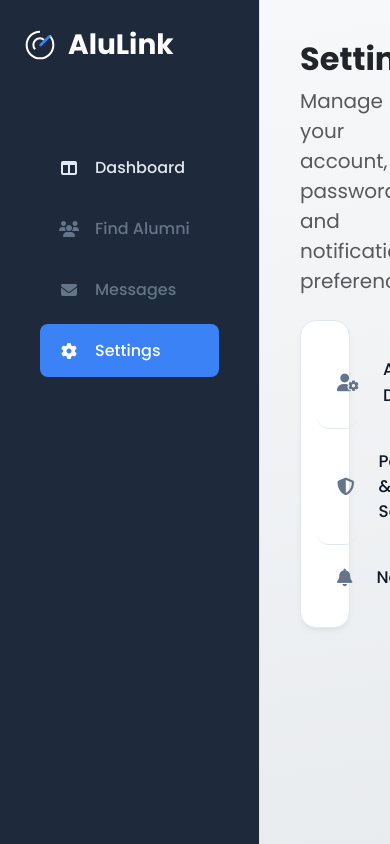
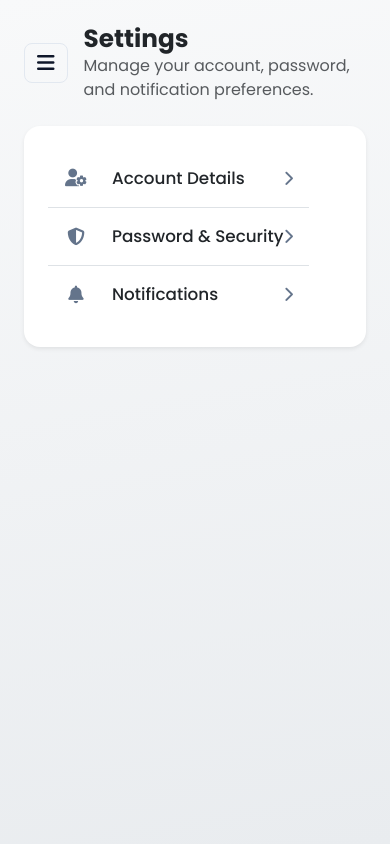
Before and after one commit to ShinePaul1202/alumni_connect, a Django app: template alumni_connect/core/templates/core/account/settings_home.html in a window 390 px wide. Run offline with Django 5.2, Linux system fonts and the light colour scheme; the template is opened without the code that fills it, so the values that code supplies are empty.

Commit message:
feat: Make settings page responsive

```diff
--- a/alumni_connect/core/templates/core/account/settings_home.html
+++ b/alumni_connect/core/templates/core/account/settings_home.html
@@ -30,11 +27,10 @@
             background-color: var(--main-bg);
             color: var(--text-dark);
             font-family: 'Poppins', sans-serif;
+            overflow-x: hidden; /* Prevent horizontal scroll on mobile */
         }
 
-        .dashboard-container {
-            display: flex;
-        }
+        .dashboard-container { display: flex; }
 
         .sidebar {
             width: var(--sidebar-width);
@@ -105,86 +57,87 @@
             width: calc(100% - var(--sidebar-width));
         }
 
-        .main-header .h1 {
-            font-size: 2rem;
-            font-weight: 700;
+        /* Styles for the settings card in the main content area */
+        .list-group-item-action { font-weight: 500; font-size: 1.05rem; }
+        .list-group-item-action .icon { color: var(--text-muted); width: 24px; margin-right: 1.5rem; text-align: center; font-size: 1.1rem; }
+        .list-group-item-action .chevron { margin-left: auto; color: var(--text-muted); font-size: 0.9em; }
+
+        /* Responsive Sidebar Styles */
+        .sidebar-toggle { display: none; background: none; border: 1px solid var(--border-color); border-radius: 0.5rem; color: var(--text-dark); font-size: 1.25rem; padding: 0.25rem 0.75rem; }
+        .overlay { position: fixed; top: 0; left: 0; width: 100%; height: 100%; background: rgba(0, 0, 0, 0.4); z-index: 1040; opacity: 0; pointer-events: none; transition: opacity 0.3s ease-in-out; }
+
+        @media (max-width: 991.98px) {
+            .sidebar-toggle { display: block; }
+            .sidebar {
+                position: fixed;
+                left: 0;
+                top: 0;
+                z-index: 1050;
+                transform: translateX(-100%);
+            }
+            body.sidebar-visible .sidebar {
+                transform: translateX(0);
+            }
+            .main-content {
+                width: 100%;
+                margin-left: 0;
+                padding: 1.5rem;
+            }
+            body.sidebar-visible .overlay {
+                opacity: 1;
+                pointer-events: auto;
+            }
         }
-
-        /* Styles for the settings card in the main content area */
-        .settings-card {
-            background-color: var(--card-bg);
-            border: 1px solid var(--border-color);
-            border-radius: 1rem;
-            box-shadow: 0 4px 6px -1px rgba(0, 0, 0, 0.05), 0 2px 4px -2px rgba(0, 0, 0, 0.05);
-            padding: 1rem;
-        }
-        .action-list { display: flex; flex-direction: column; }
-        .action-list-item { display: flex; align-items: center; padding: 1.25rem; text-decoration: none; color: var(--text-dark); border-radius: 0.75rem; transition: background-color 0.2s ease-in-out; font-weight: 500; font-size: 1.05rem; }
-        .action-list-item:not(:last-child) { border-bottom: 1px solid var(--border-color); }
-        .action-list-item:hover { background-color: #f8fafc; }
-        .action-list-item .icon { color: var(--text-muted); width: 24px; margin-right: 1.5rem; text-align: center; font-size: 1.1rem; }
-        .action-list-item .chevron { margin-left: auto; color: var(--text-muted); font-size: 0.9em; }
     </style>
 </head>
 <body>
     <div class="dashboard-container">
+        <div class="overlay" id="overlay"></div>
+
         <!-- Main Sidebar -->
         <aside class="sidebar" id="sidebar">
             <a href="{% url 'core:home' %}" class="brand-logo">
                 <svg width="32" height="32" viewBox="0 0 24 24" fill="none" xmlns="http://www.w3.org/2000/svg"><g><path d="M12 2C6.477 2 2 6.477 2 12C2 17.523 6.477 22 12 22C17.523 22 22 17.523 22 12C22 9.253 20.941 6.786 19.23 5" stroke="white" stroke-width="1.5"/></g><g><path d="M15.195 8.368C14.337 7.51 13.235 7 12 7C9.239 7 7 9.239 7 12C7 13.235 7.51 14.337 8.368 15.195" stroke="white" stroke-width="1.5"/></g><g><path d="M12.5 12L19 5.5" stroke="#3b82f6" stroke-width="2" stroke-linecap="round" stroke-linejoin="round" /></g></svg><span>AluLink</span></a>
 
-            <!-- Sidebar Navigation - HTML structure matches the dashboard -->
             <nav class="sidebar-nav mt-3">
                 {% if profile.user_type == 'alumni' %}
-                    <a href="{% url 'core:alumni_dashboard' %}" class="nav-item">
-                        <i class="fa-solid fa-table-columns fa-fw"></i>
-                        <span>Dashboard</span>
-                    </a>
+                    <a href="{% url 'core:alumni_dashboard' %}" class="nav-item"><i class="fa-solid fa-table-columns fa-fw"></i><span>Dashboard</span></a>
                 {% else %}
-                    <a href="{% url 'core:student_dashboard' %}" class="nav-item">
-                        <i class="fa-solid fa-table-columns fa-fw"></i>
-                        <span>Dashboard</span>
-                    </a>
+                    <a href="{% url 'core:student_dashboard' %}" class="nav-item"><i class="fa-solid fa-table-columns fa-fw"></i><span>Dashboard</span></a>
                 {% endif %}
 
-                <a href="{% url 'core:find_alumni' %}" class="nav-item {% if not profile.is_verified %}disabled{% endif %}">
-                    <i class="fa-solid fa-users fa-fw"></i>
-                    <span>Find Alumni</span>
-                </a>
-
-                <a href="#" class="nav-item {% if not profile.is_verified %}disabled{% endif %}">
-                    <i class="fa-solid fa-envelope fa-fw"></i>
-                    <span>Messages</span>
-                </a>
-
-                <!-- This is now the active link -->
-                <a href="{% url 'core:account_settings' %}" class="nav-item active">
-                    <i class="fa-solid fa-gear fa-fw"></i>
-                    <span>Settings</span>
-                </a>
+                <a href="{% url 'core:find_alumni' %}" class="nav-item {% if not profile.is_verified %}disabled{% endif %}"><i class="fa-solid fa-users fa-fw"></i><span>Find Alumni</span></a>
+                <a href="#" class="nav-item {% if not profile.is_verified %}disabled{% endif %}"><i class="fa-solid fa-envelope fa-fw"></i><span>Messages</span></a>
+                <a href="{% url 'core:account_settings' %}" class="nav-item active"><i class="fa-solid fa-gear fa-fw"></i><span>Settings</span></a>
             </nav>
         </aside>
 
-        <!-- Main Content Area (Unchanged) -->
+        <!-- Main Content Area -->
         <main class="main-content">
-            <div class="main-header mb-4">
-                <h1 class="h1">Settings</h1>
-                <p class="text-muted fs-5">Manage your account, password, and notification preferences.</p>
-            </div>
+            <header class="d-flex align-items-center mb-4">
+                <!-- Hamburger button, only visible on mobile -->
+                <button class="sidebar-toggle me-3" id="sidebar-toggle-btn" type="button">
+                    <i class="fa-solid fa-bars"></i>
+                </button>
+                <div>
+                    <h1 class="h2 fw-bold mb-0">Settings</h1>
+                    <p class="text-muted mb-0">Manage your account, password, and notification preferences.</p>
+                </div>
+            </header>
 
-            <div class="settings-card mt-4">
-                <div class="action-list">
-                    <a href="{% url 'core:account_details' %}" class="action-list-item">
+            <div class="card shadow-sm border-0 rounded-4 mt-4">
+                <div class="list-group list-group-flush">
+                    <a href="{% url 'core:account_details' %}" class="list-group-item list-group-item-action d-flex align-items-center p-3">
                         <i class="icon fa-solid fa-user-gear fa-fw"></i>
                         <span>Account Details</span>
                         <i class="chevron fa-solid fa-chevron-right"></i>
                     </a>
-                    <a href="{% url 'core:password_security' %}" class="action-list-item">
+                    <a href="{% url 'core:password_security' %}" class="list-group-item list-group-item-action d-flex align-items-center p-3">
                         <i class="icon fa-solid fa-shield-halved fa-fw"></i>
                         <span>Password & Security</span>
                         <i class="chevron fa-solid fa-chevron-right"></i>
                     </a>
-                    <a href="{% url 'core:notification_settings' %}" class="action-list-item">
+                    <a href="{% url 'core:notification_settings' %}" class="list-group-item list-group-item-action d-flex align-items-center p-3">
                         <i class="icon fa-solid fa-bell fa-fw"></i>
                         <span>Notifications</span>
                         <i class="chevron fa-solid fa-chevron-right"></i>
@@ -193,5 +146,25 @@
             </div>
         </main>
     </div>
+
+    <script>
+        document.addEventListener('DOMContentLoaded', function () {
+            const toggleButton = document.getElementById('sidebar-toggle-btn');
+            const overlay = document.getElementById('overlay');
+            const body = document.body;
+
+            if (toggleButton) {
+                toggleButton.addEventListener('click', () => {
+                    body.classList.toggle('sidebar-visible');
+                });
+            }
+
+            if (overlay) {
+                overlay.addEventListener('click', () => {
+                    body.classList.remove('sidebar-visible');
+                });
+            }
+        });
+    </script>
 </body>
 {% endblock %}
```
Also changed, not shown: other parts of alumni_connect/core/templates/core/account/settings_home.html (+8 -55 lines), alumni_connect/core/templates/core/profile_page.html (+28 -8 lines), alumni_connect/core/templates/core/profile_update.html (+19 -95 lines).
